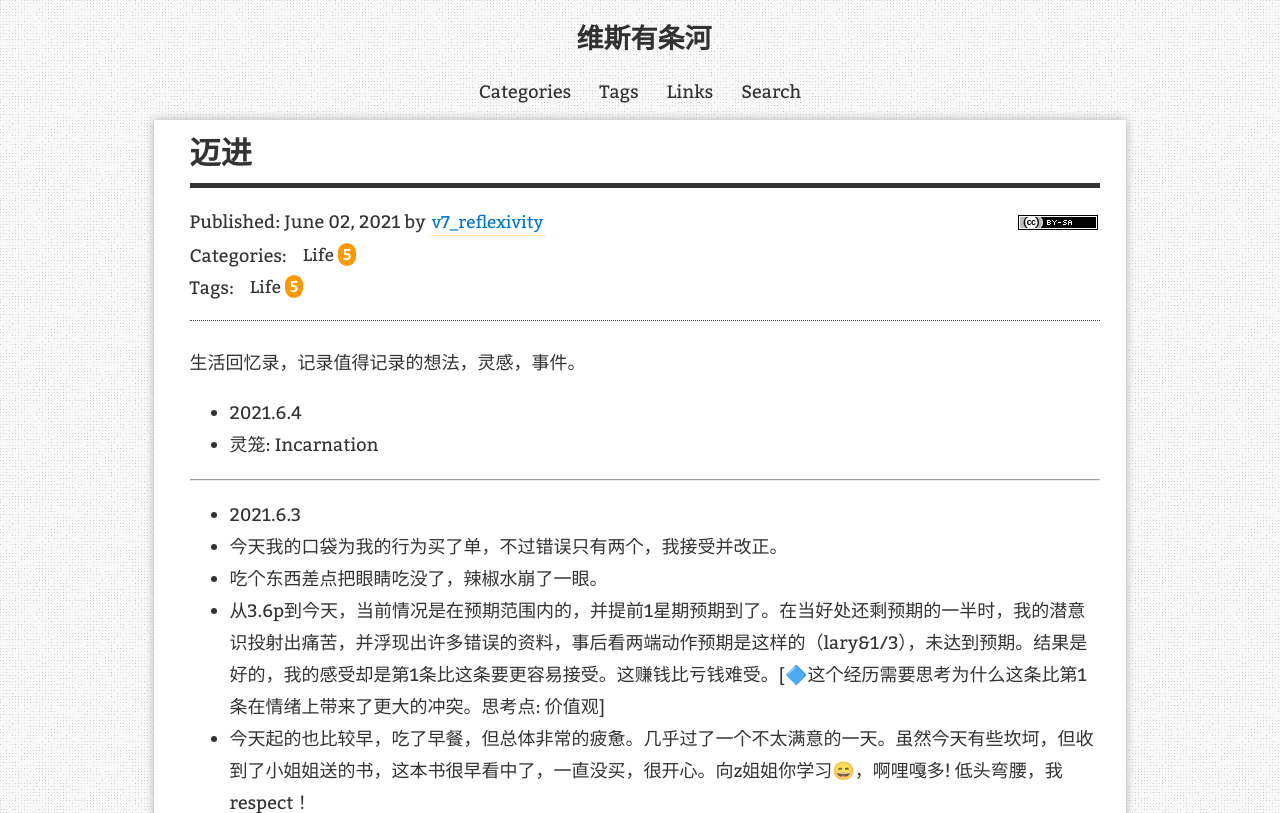
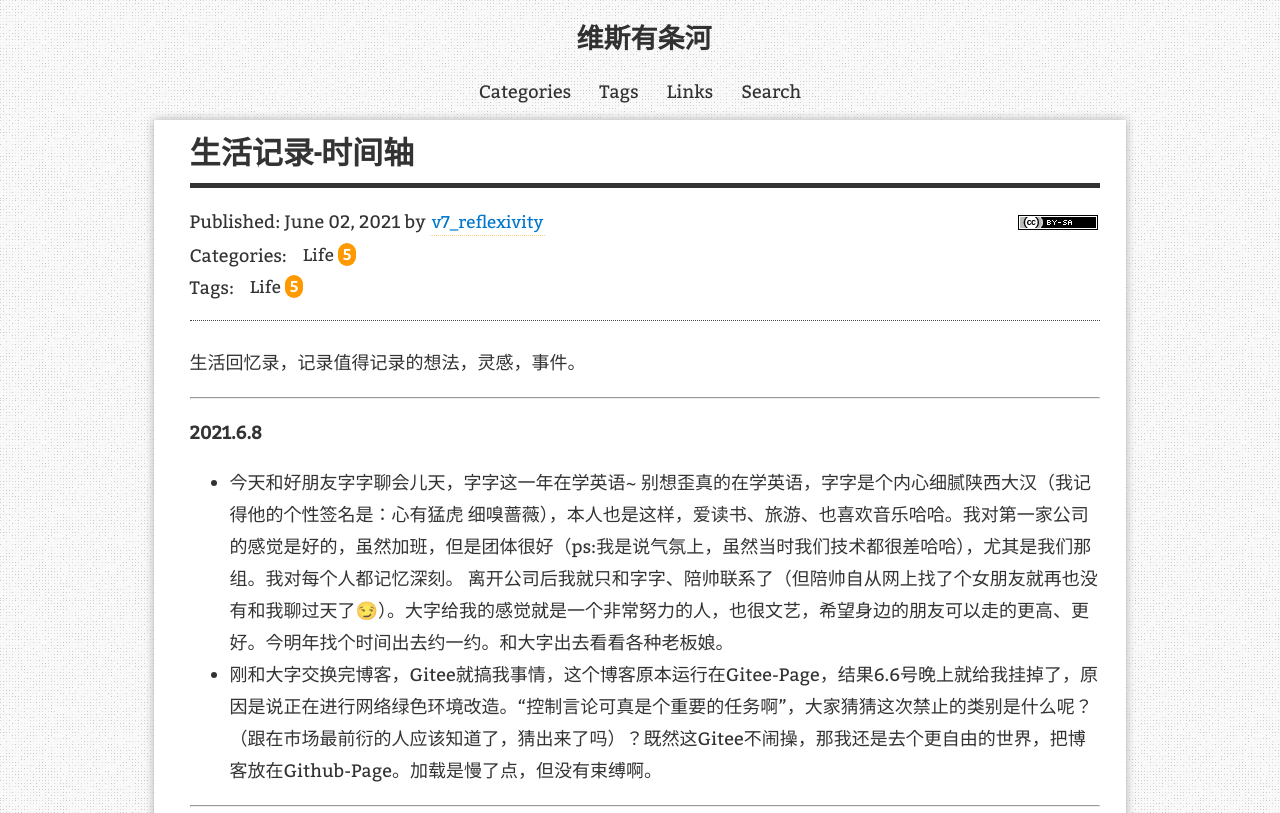
Before and after one commit to victor3pt/victor3pt, a Jekyll site: the page built from _posts/2021-06-02-迈进.md, in a window 1280 px wide and 900 px high, cut to the strip 0-813 px from the top of the window. Built offline with Jekyll 4.4.1, drawn with Linux system fonts in a browser that asks for light colours; comment, search, counter and statistics services are not loaded.

```diff
--- a/_config.yml
+++ b/_config.yml
@@ -35,7 +35,7 @@
     - name: facebook
       url:
     - name: github
-      url: https://github.com/ZengTianTu
+      url: https://github.com/victor3pt
     - name: instagram
       url:
     - name: linkedin
@@ -49,7 +49,7 @@
 home:
   section1: <h1>维斯有条河</h1>
   section2: <h2>我总让希望伴我随行，即使盲目无知 我也能找到前行方向</h2>
-  section3: <div class="social-links"><a class="ico-github btn" href="https://github.com/ZengTianTu" title="View on GitHub"></a></div>
+  section3: <div class="social-links"><a class="ico-github btn" href="https://github.com/victor3pt" title="View on GitHub"></a></div>
 blog:
   cc_license: http://creativecommons.org/licenses/by-sa/4.0/ # A link to CC License of your choice.
   cc_license_image: /assets/images/theme/cc-by-sa.png # An image of your CC License.
--- a/_posts/2021-06-02-迈进.md
+++ b/_posts/2021-06-02-迈进.md
@@ -1,6 +1,6 @@
 ---
 layout: post
-title: "迈进"
+title: "生活记录-时间轴"
 description: "worth pondering"
 categories: [Life]
 tags: [Life]
@@ -10,6 +10,16 @@
 ---
 
 生活回忆录，记录值得记录的想法，灵感，事件。
+
+****
+
+**2021.6.8**
+
+* 今天和好朋友字字聊会儿天，字字这一年在学英语~ 别想歪真的在学英语，字字是个内心细腻陕西大汉（我记得他的个性签名是：心有猛虎 细嗅蔷薇），本人也是这样，爱读书、旅游、也喜欢音乐哈哈。我对第一家公司的感觉是好的，虽然加班，但是团体很好（ps:我是说气氛上，虽然当时我们技术都很差哈哈），尤其是我们那组。我对每个人都记忆深刻。 离开公司后我就只和字字、陪帅联系了（但陪帅自从网上找了个女朋友就再也没有和我聊过天了😏）。大字给我的感觉就是一个非常努力的人，也很文艺，希望身边的朋友可以走的更高、更好。今明年找个时间出去约一约。和大字出去看看各种老板娘。
+
+* 刚和大字交换完博客，Gitee就搞我事情，这个博客原本运行在Gitee-Page，结果6.6号晚上就给我挂掉了，原因是说正在进行网络绿色环境改造。“控制言论可真是个重要的任务啊”，大家猜猜这次禁止的类别是什么呢？（跟在市场最前衍的人应该知道了，猜出来了吗）？既然这Gitee不闹操，那我还是去个更自由的世界，把博客放在Github-Page。加载是慢了点，但没有束缚啊。
+
+****
 
 * 2021.6.4
  * 灵笼: Incarnation
--- a/index.html
+++ b/index.html
@@ -98,7 +98,7 @@
                 <div class="col-lg-8 col-lg-offset-2">
                     <h2>My Blog</h2>
                     <p>写字的地方，我不定期地记录一些东西</p>
-                    <a href="https://zengtiantu.github.io/victor3pt/blog/" class="btn btn-default btn-lg">Visit My Blog</a>
+                    <a href="https://victor3pt.github.io/victor3pt/blog/" class="btn btn-default btn-lg">Visit My Blog</a>
                 </div>
             </div>
         </div>
@@ -120,7 +120,7 @@
                     </li>
 
                     <li>
-                        <a href="http://github.com/ZengTianTu/" class="btn btn-default btn-lg" target="_blank" title="GitHub"><i class="fa fa-github fa-fw"></i> <span class="network-name">github</span></a>
+                        <a href="http://github.com/victor3pt/" class="btn btn-default btn-lg" target="_blank" title="GitHub"><i class="fa fa-github fa-fw"></i> <span class="network-name">github</span></a>
                     </li>
                 </ul>
             </div>
@@ -132,7 +132,7 @@
     <!-- Footer -->
     <footer>
         <div class="container text-center">
-            <p><a href="https://zengtiantu.github.io/victor3pt/">https://zengtiantu.github.io/victor3pt/</a> <a chref="http://creativecommons.org/licenses/by-sa/4.0/" target="_blank">(cc by-sa 4.0)</a></p>
+            <p><a href="https://victor3pt.github.io/victor3pt/">https://victor3pt.github.io/victor3pt/</a> <a chref="http://creativecommons.org/licenses/by-sa/4.0/" target="_blank">(cc by-sa 4.0)</a></p>
         </div>
     </footer>
 
```
Also changed, not shown: _posts/2021-06-10-我要我的规则.md (added, +114 -0 lines).
